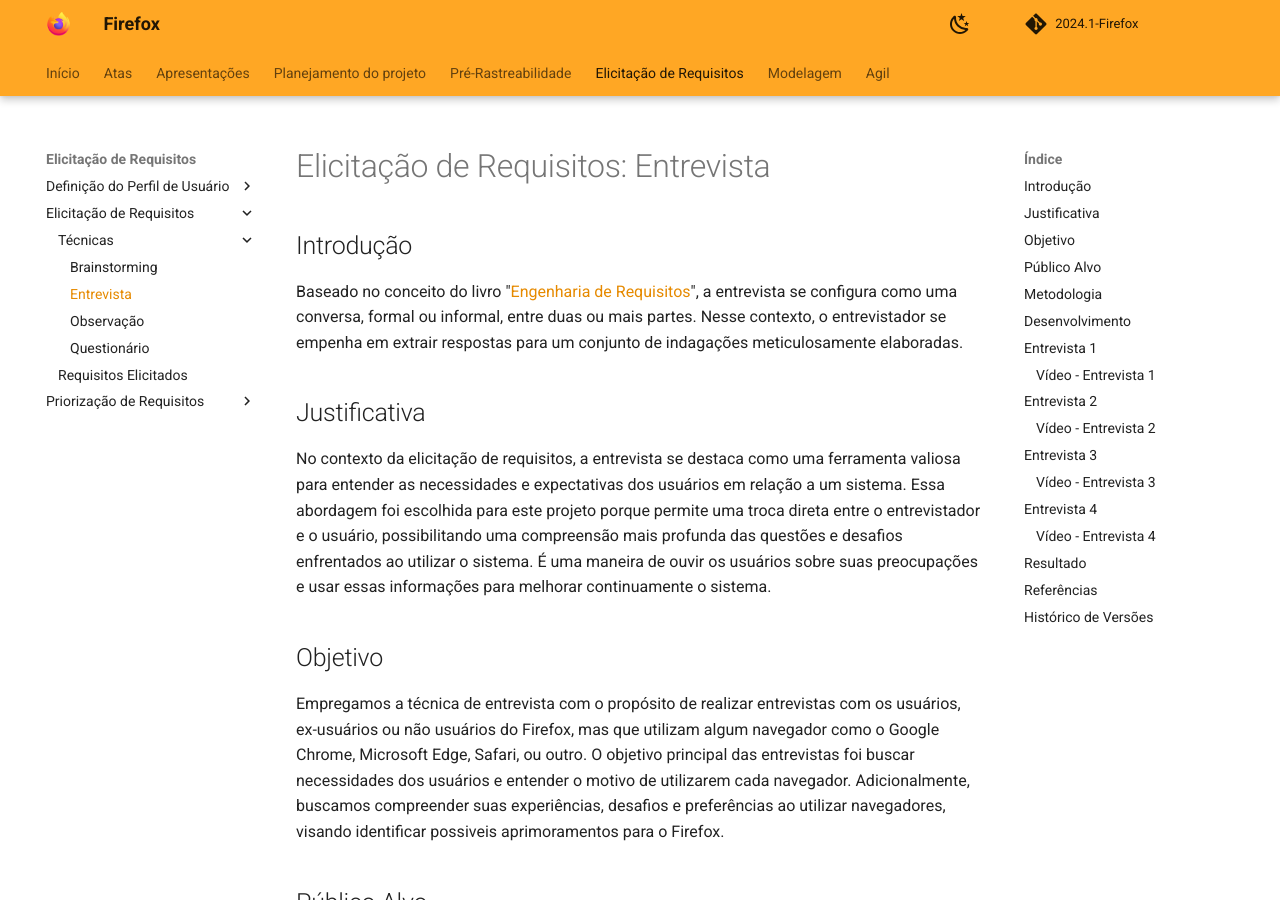
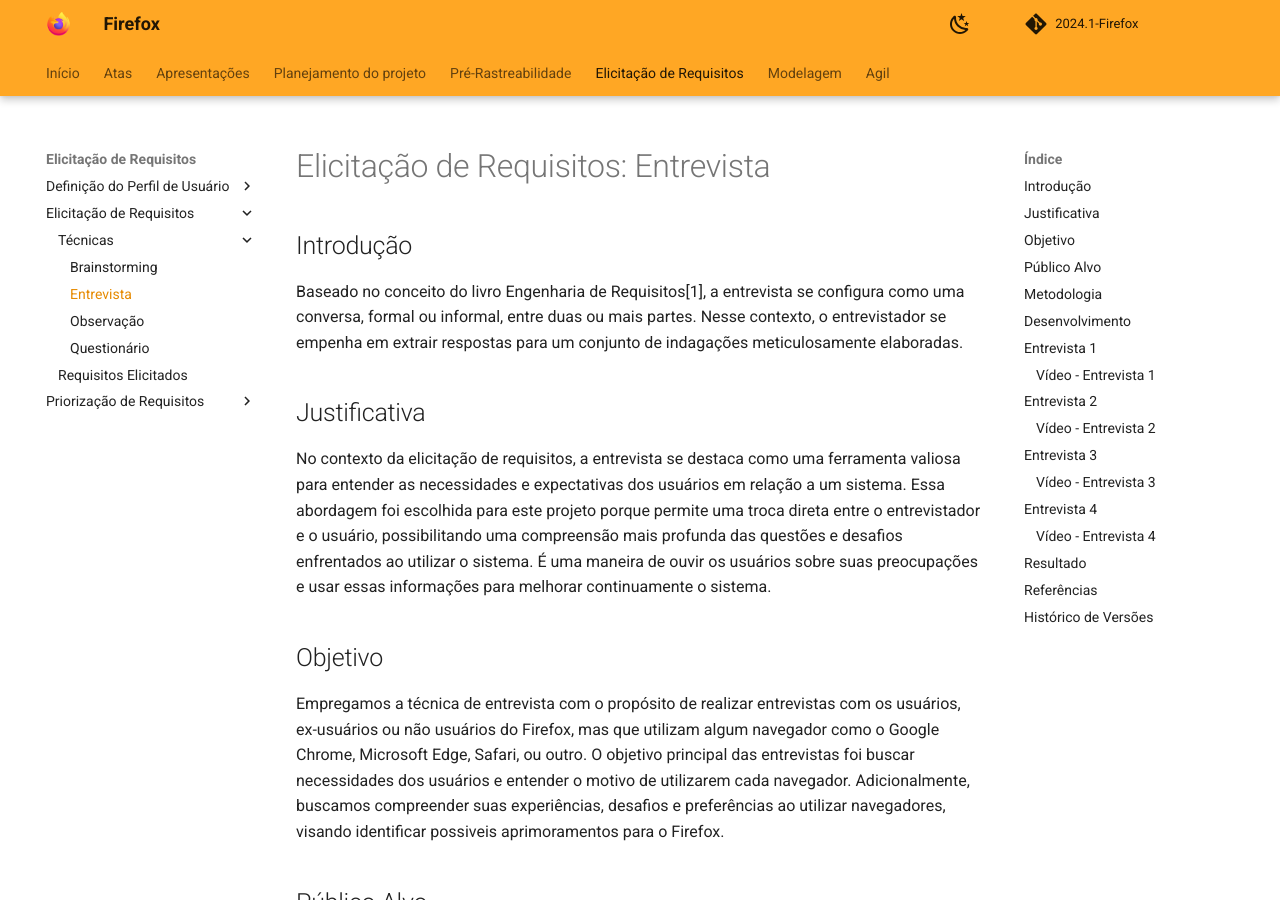
Before and after one commit to martinsglucas/Requisitos-de-Software, an MkDocs documentation site: the page built from docs/elicitacao/tecnicas/entrevista.md, in a window 1280 px wide and 900 px high. Built offline with MkDocs 1.6.1 and Material for MkDocs 9.7.7, drawn with Linux system fonts in a browser that asks for light colours; comment, search, counter and statistics services are not loaded.

Commit message:
update: entrevista

```diff
--- a/docs/elicitacao/tecnicas/entrevista.md
+++ b/docs/elicitacao/tecnicas/entrevista.md
@@ -1,7 +1,7 @@
 # Elicitação de Requisitos: Entrevista
 
 ## Introdução
-Baseado no conceito do livro "[Engenharia de Requisitos](https://aprender3.unb.br/pluginfile.php/2844983/mod_resource/content/4/Elicitacao%20de%20Req%202.pdf)", a entrevista se configura como uma conversa, formal ou informal, entre duas ou mais partes. Nesse contexto, o entrevistador se empenha em extrair respostas para um conjunto de indagações meticulosamente elaboradas.
+Baseado no conceito do livro Engenharia de Requisitos[1], a entrevista se configura como uma conversa, formal ou informal, entre duas ou mais partes. Nesse contexto, o entrevistador se empenha em extrair respostas para um conjunto de indagações meticulosamente elaboradas.
 
 ## Justificativa
 No contexto da elicitação de requisitos, a entrevista se destaca como uma ferramenta valiosa para entender as necessidades e expectativas dos usuários em relação a um sistema. Essa abordagem foi escolhida para este projeto porque permite uma troca direta entre o entrevistador e o usuário, possibilitando uma compreensão mais profunda das questões e desafios enfrentados ao utilizar o sistema. É uma maneira de ouvir os usuários sobre suas preocupações e usar essas informações para melhorar continuamente o sistema.
```
